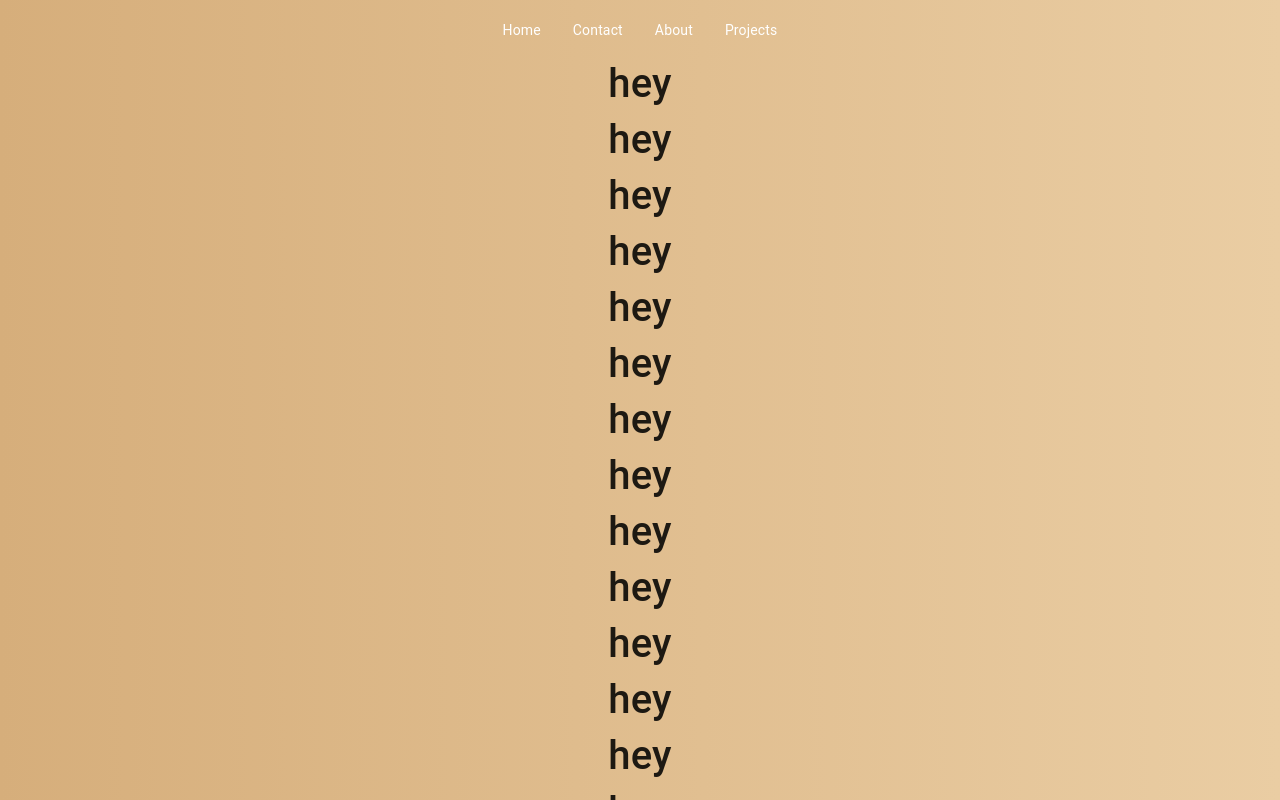
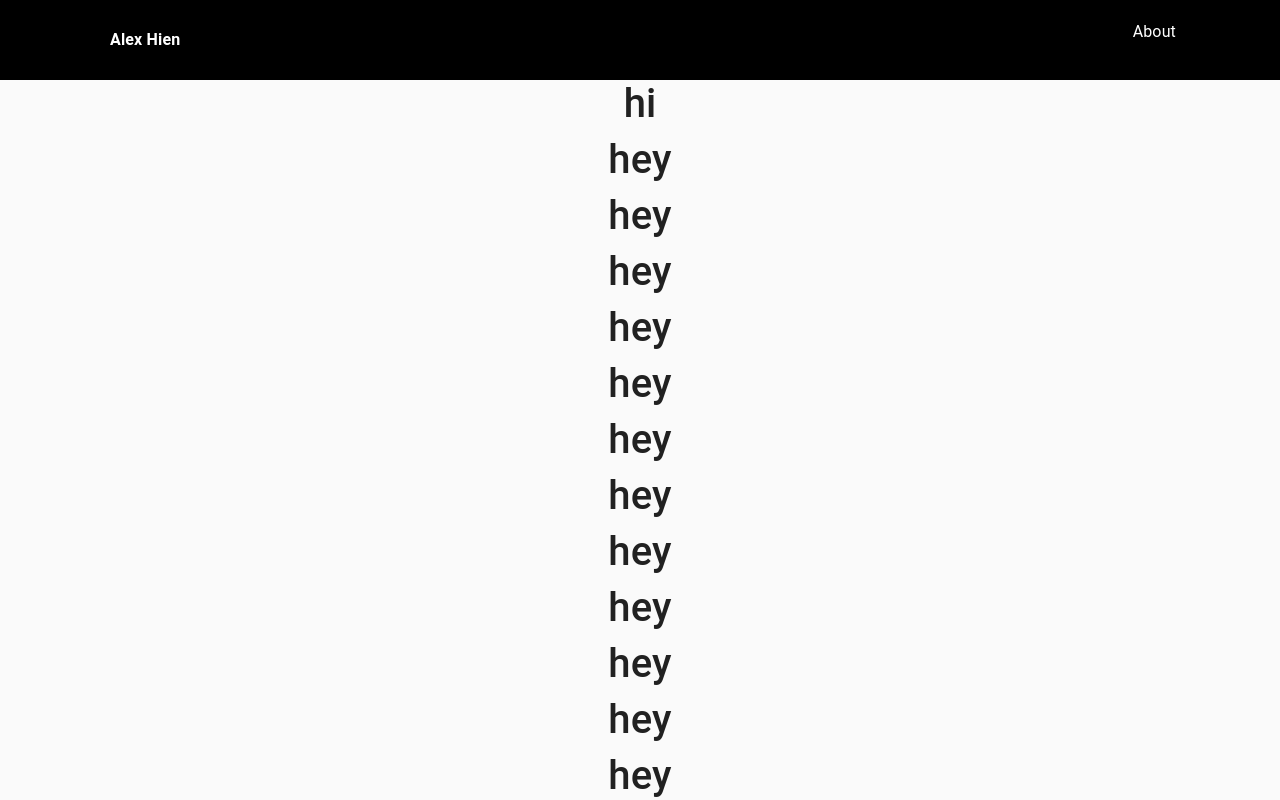
Before and after one commit to hien-alex/personal_profile, a React (Create React App) app: page / in a window 1280 px wide. Shown: the top 800 px of the page. Built offline with nearby package versions, Linux system fonts and the light colour scheme.

Commit message:
NEWER NAV

```diff
--- a/package.json
+++ b/package.json
@@ -11,8 +11,10 @@
     "react": "^17.0.2",
     "react-bootstrap": "^1.6.0",
     "react-dom": "^17.0.2",
+    "react-icons": "^4.2.0",
     "react-router-dom": "^5.2.0",
     "react-scripts": "4.0.3",
+    "react-scroll": "^1.8.2",
     "react-spring": "^9.2.1",
     "styled-components": "^5.3.0",
     "web-vitals": "^1.1.2"
--- a/src/components/NavBar.js
+++ b/src/components/NavBar.js
@@ -1,12 +1,19 @@
 import "../css/Nav.css";
-import Navbar from "react-bootstrap/Navbar";
-import Nav from "react-bootstrap/Nav";
-import Container from "react-bootstrap/Container";
 import "bootstrap/dist/css/bootstrap.min.css";
 import { Link } from "react-router-dom";
 import { useSpring, animated } from "react-spring";
 import { Spring } from "react-spring";
 import styled, { css } from "styled-components/macro";
+import { FaBars } from "react-icons/fa";
+import {
+  Nav,
+  NavbarContainer,
+  NavLogo,
+  MobileIcon,
+  NavMenu,
+  NavItem,
+  NavLinks,
+} from "./NavElements";
 
 function MyNavBar() {
   // const fade = useSpring({
@@ -30,54 +37,6 @@ function MyNavBar() {
   //   opacity: 1,
   // });
 
-  const Nav = styled.nav`
-    height: 60px;
-    background: #eacda3;
-    background: -webkit-linear-gradient(to right, #d6ae7b, #eacda3);
-    background: linear-gradient(to right, #d6ae7b, #eacda3);
-    display: flex;
-    justify-content: space-between;
-    padding: 1rem 2rem;
-    z-index: 100;
-    position: sticky;
-    width: 100%;
-    top: 0;
-  `;
-
-  const NavLink = css`
-    color: white;
-    display: flex;
-    align-items: center;
-    padding: 0 1rem;
-    height: 100%;
-    cursor: pointer;
-    text-decoration: none;
-
-    &:hover {
-      transform: translateY(-2px);
-      color: white;
-      text-decoration: none;
-    }
-  `;
-
-  const Logo = styled(Link)`
-    ${NavLink}
-    padding: 0;
-    font-style: italic;
-  `;
-
-  const MenuBars = styled.i``;
-
-  const NavMenu = styled.div`
-    display: flex;
-    align-items: center;
-    text-align: center;
-  `;
-
-  const NavMenuLinks = styled(Link)`
-    ${NavLink}
-  `;
-
   const menuData = [
     { title: "Home", link: "/" },
     { title: "Contact", link: "/contact" },
@@ -86,18 +45,21 @@ function MyNavBar() {
   ];
 
   return (
-    <Nav>
-      {/* <Logo to="/">Alex Hien</Logo> */}
-      <MenuBars />
-      <NavMenu>
-        {menuData.map((item, index) => (
-          <NavMenuLinks to={item.link} key={index}>
-            {item.title}
-          </NavMenuLinks>
-        ))}
-      </NavMenu>
-      <div />
-    </Nav>
+    <>
+      <Nav>
+        <NavbarContainer>
+          <NavLogo to="/">Alex Hien</NavLogo>
+          <MobileIcon>
+            <FaBars />
+          </MobileIcon>
+          <NavMenu>
+            <NavItem>
+              <NavLinks to="/about">About</NavLinks>
+            </NavItem>
+          </NavMenu>
+        </NavbarContainer>
+      </Nav>
+    </>
   );
 }
 
--- /dev/null
+++ b/src/components/NavElements.js
@@ -0,0 +1,93 @@
+import React from "react";
+import { FaBars } from "react-icons/fa";
+import { Link as LinkR } from "react-router-dom";
+import { Link as LinkS } from "react-scroll";
+import styled, { css } from "styled-components/macro";
+
+export const Nav = styled.nav`
+  height: 80px;
+  background: black;
+  display: flex;
+  justify-content: center;
+  align-items: center;
+  font-size: 1rem;
+  position: sticky;
+  top: 0;
+  z-index: 1000;
+
+  @media screen and (max-width: 960) {
+    transition: 0.8s all ease;
+  }
+`;
+
+export const NavbarContainer = styled.div`
+  display: flex;
+  justify-content: space-between;
+  height: 80px;
+  z-index: 1;
+  width: 100%;
+  padding: 0 20px;
+  max-width: 1100px;
+`;
+
+export const NavLogo = styled(LinkR)`
+  color: white;
+  justify-self: flex-start;
+  cursor: pointer;
+  font-size: 1rem;
+  display: flex;
+  align-items: center;
+  margin-left: 0px;
+  text-decoration: none;
+  font-weight: bold;
+
+  &:hover {
+    color: white;
+    text-decoration: none;
+  }
+`;
+
+export const MobileIcon = styled.div`
+  display: none;
+
+  @media screen and (max-width: 768px) {
+    display: block;
+    position: absolute;
+    top: 0;
+    right: 0;
+    transform: translate(-100%, 60%);
+    font-size: 1.8rem;
+    cursor: pointer;
+    color: white;
+  }
+`;
+
+export const NavMenu = styled.ul`
+  display: flex;
+  align-items: center;
+  list-style: none;
+  text-align: center;
+  margin-right: -22px;
+
+  @media screen and (max-width: 768px) {
+    display: none;
+  }
+`;
+
+export const NavItem = styled.li`
+  height: 80px;
+`;
+
+export const NavLinks = styled(LinkS)`
+  color: white;
+  display: flex;
+  align-items: center;
+  text-decoration: none;
+  padding: 0 1rem;
+  height: 100%;
+  cursor: pointer;
+
+  &.active {
+    border-bottom: 3px solid blue;
+  }
+`;
--- a/src/css/main.css
+++ b/src/css/main.css
@@ -1,7 +1,7 @@
 body {
-  background: #eacda3;
+  /* background: #eacda3;
   background: -webkit-linear-gradient(to right, #d6ae7b, #eacda3);
-  background: linear-gradient(to right, #d6ae7b, #eacda3);
+  background: linear-gradient(to right, #d6ae7b, #eacda3); */
 
   text-align: center;
 }
--- a/src/shared/App.jsx
+++ b/src/shared/App.jsx
@@ -14,6 +14,7 @@ export default class App extends Component {
         <CssBaseline />
         <Router>
           <MyNavBar />
+          <h1>hi</h1>
           <Switch>
             <Route path="/AboutMe" component={AboutMe} />
             <Route path="/Projects" component={Projects} />
```
Also changed, not shown: 1 other file (tests, documents, lock files or other folders).
